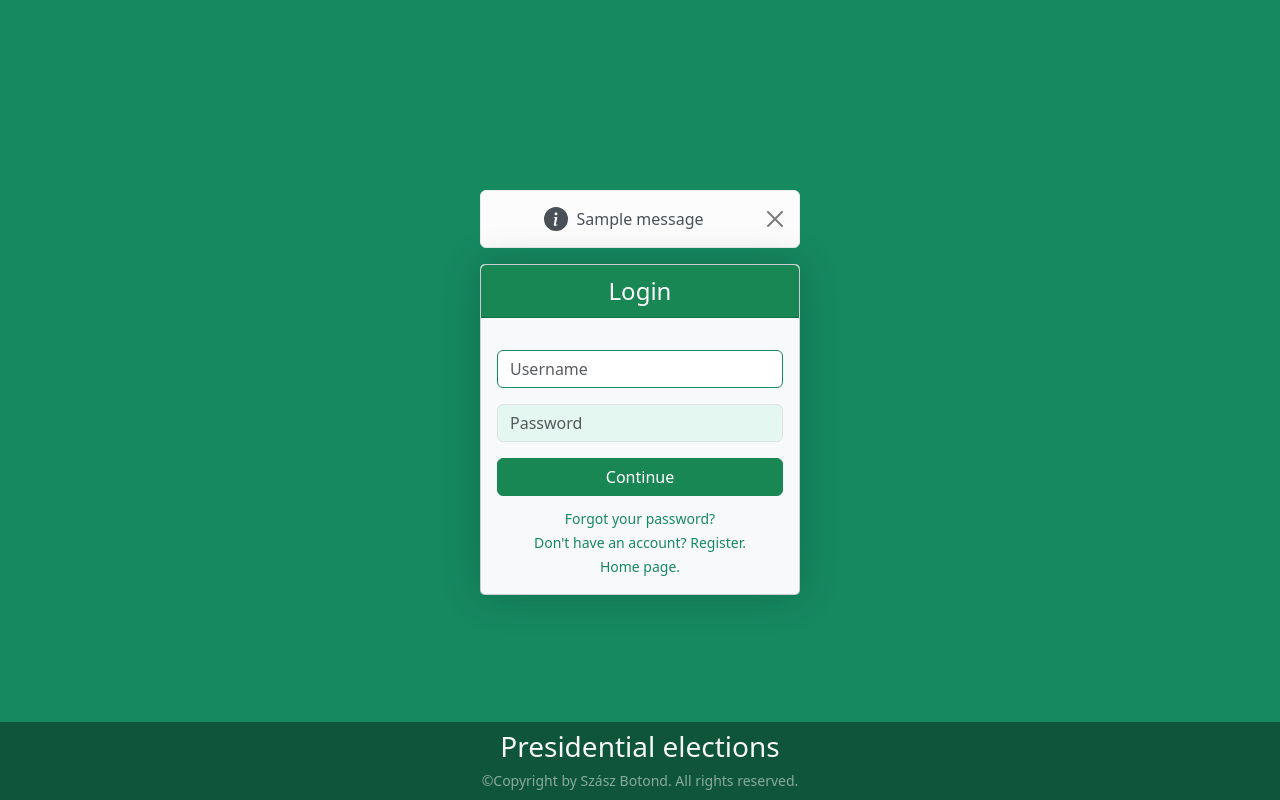
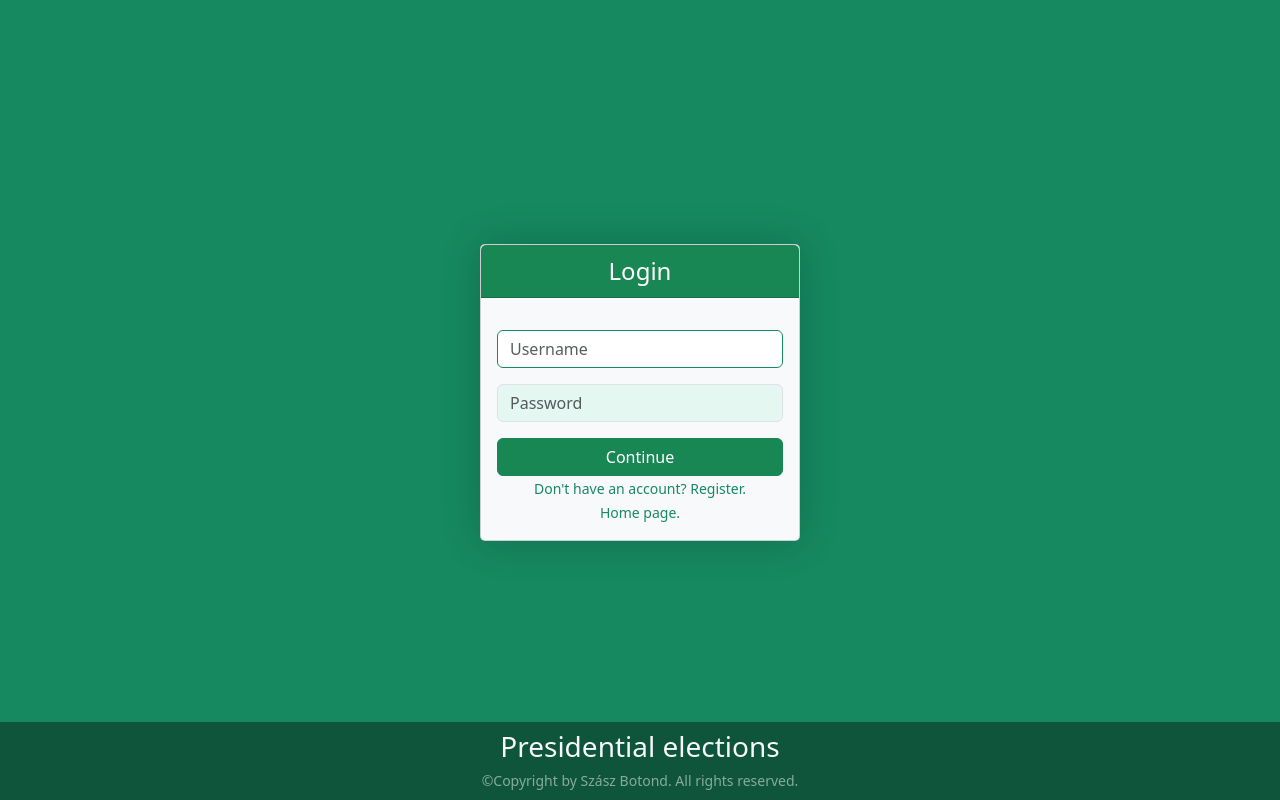
Before and after one commit to botondszasz/Presidential-elections1, a Django app: page /login in a window 1280 px wide. Run offline with Django 5.2, Linux system fonts and the light colour scheme; one stand-in notice (Sample message) is shown.

Commit message:
Last version

```diff
--- a/Backend/authentication/templates/login.html
+++ b/Backend/authentication/templates/login.html
@@ -18,7 +18,7 @@
 <body>
     <div class="container">
         {% for message in messages %}
-        <div class="alert alert-{{message.tags}} alert-light alert-dismissible fade show d-flex align-items-center justify-content-center"
+        <div class="alert alert-success alert-light alert-dismissible fade show d-flex align-items-center justify-content-center"
             role="alert">
             <svg xmlns="http://www.w3.org/2000/svg" width="24" height="24" fill="currentColor"
                 class="bi bi-info-circle-fill flex-shrink-0 me-2" viewBox="0 0 16 16" role="img" aria-label="Info">
@@ -54,9 +54,6 @@
                         <button type="submit" class="btn btn-success">Continue</button>
                     </div>
                     <div class="form-links">
-                        <p class="text-center" style="padding: 0px; margin-top: 10px; margin-bottom: 0px;">
-                            <a href="#" class="form-text">Forgot your password?</a>
-                        </p>
                         <p class="text-center" style="padding: 0px; margin: 0px;">
                             <a href="/register" id="linkCreateAccount" class="form-text">Don't have an account?
                                 Register.</a>
@@ -70,7 +67,7 @@
         </div>
     </div>
     {% include 'small-footer.html' %}
-    <script src=""></script>
+    <script src="{% static 'script.js' %}"></script>
 </body>
 
 </html>
--- a/Backend/authentication/templates/register.html
+++ b/Backend/authentication/templates/register.html
@@ -11,7 +11,6 @@
         integrity="sha384-C6RzsynM9kWDrMNeT87bh95OGNyZPhcTNXj1NW7RuBCsyN/o0jlpcV8Qyq46cDfL"
         crossorigin="anonymous"></script>
     <link href="/static/style.css" rel="stylesheet">
-    <script src="{% static 'script.js' %}"></script>
     <link rel="icon" type="image/png" href="/static/vote.png">
     <title>Register</title>
 </head>
@@ -79,7 +78,7 @@
         </div>
     </div>
     {% include 'small-footer.html' %}
-    <script src=""></script>
+    <script src="{% static 'script.js' %}"></script>
 </body>
 
 </html>
```
Also changed, not shown: Backend/db.sqlite3.
